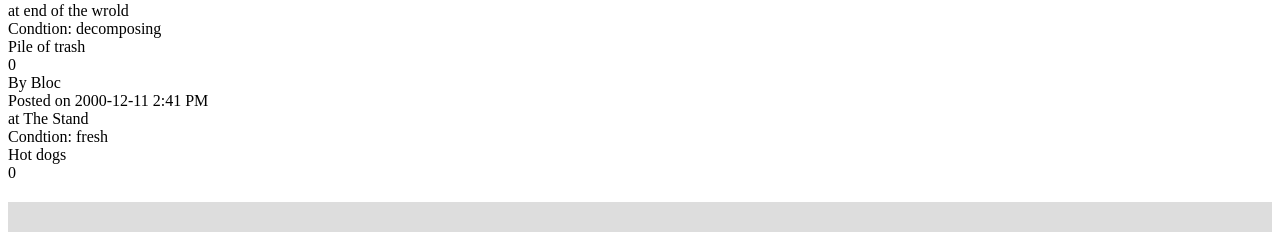
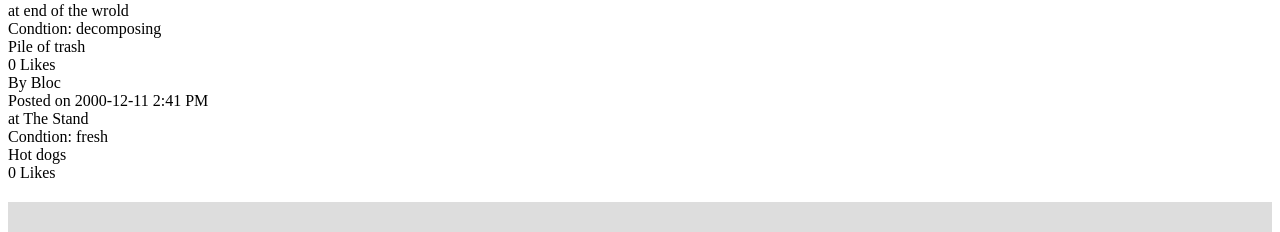
Before and after one commit to dragonpan2/dive, an Angular app in the folder dive/: page / in a window 1280 px wide. Both pictures are taken after a click on the link "Listings". Shown: the part 325-557 px from the top of the page. Built offline with nearby package versions, Linux system fonts and the light colour scheme.

Commit message:
add like

```diff
--- a/dive/src/app/listing/listing.ts
+++ b/dive/src/app/listing/listing.ts
@@ -5,6 +5,7 @@ export class Listing {
   location: string;
   state: string;
   like: number;
+  gps: string;
 
   constructor(author: string, date: string, product: string, location: string, state: string) {
     this.author = author;
--- a/dive/src/app/listings/listings.component.html
+++ b/dive/src/app/listings/listings.component.html
@@ -10,7 +10,7 @@
   <div>Condtion: {{listing.state}}</div>
   <div>{{listing.product}}</div>
 
-  <div>
-    {{listing.like}}
+  <div (click)="onLike(listing)">
+    {{listing.like}} Likes
   </div>
   </div>
--- a/dive/src/app/listings/listings.component.ts
+++ b/dive/src/app/listings/listings.component.ts
@@ -20,4 +20,8 @@ export class ListingsComponent implements OnInit {
   ngOnInit() {
   }
 
+  onLike(listing: Listing) {
+    listing.like++;
+  }
+
 }
```
